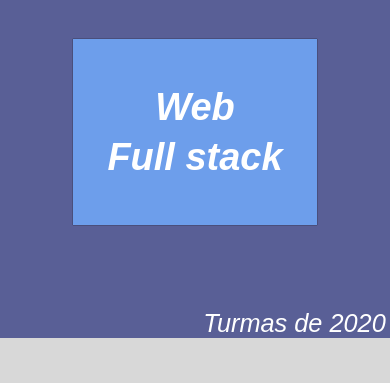
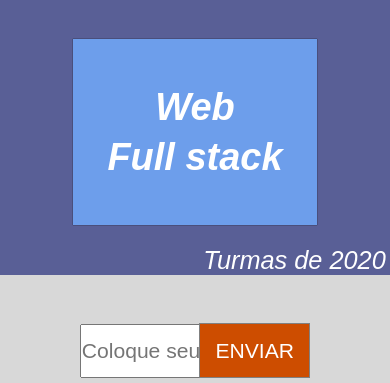
Before and after one commit to MRonald/projeto-seletivo-labenu, a plain HTML site: page index.html in a window 390 px wide. Shown: the part 678-1061 px from the top of the page. Drawn offline with Linux system fonts and the light colour scheme.

Commit message:
Correção da posição do footer usando o media query

```diff
--- a/style.css
+++ b/style.css
@@ -61,7 +61,6 @@ p#turmas {
 	font-style: oblique;
 	font-size: 3vh;
 	padding-right: 0.5vh;
-	margin-top: 63px;
 }
 footer#rodape {
 	/*margin-top: 100px;*/
@@ -69,6 +68,13 @@ footer#rodape {
 	background-color: rgb(216, 216, 216);
 	text-align: center;
 	height: 18vh;
+	position: absolute;
+	bottom: 0px;
+}
+@media (max-width: 600px) {
+	footer#rodape {
+		position: relative;
+	}
 }
 div#ft {
 	height: 100%;
@@ -104,7 +110,3 @@ a#button {
 	color: white;
 	text-decoration: none;
 }
-
-/*
-position: absolute;
-	bottom: 0px;
```
